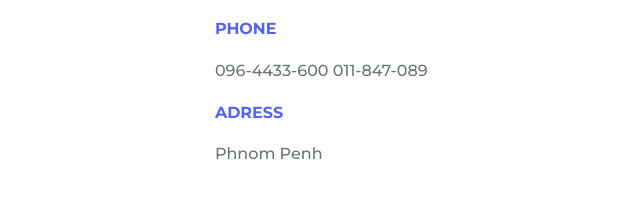
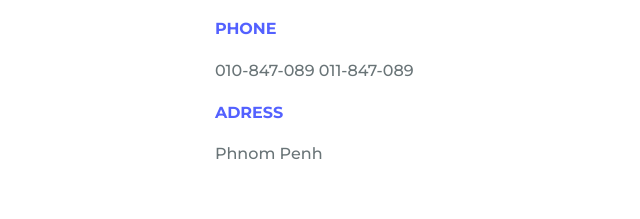
Before and after one commit to vansak168/Portfolio, a plain HTML site: page index.html in a window 1280 px wide. Shown: the part 2899-3118 px from the top of the page, 10-650 px from the left. Drawn offline with nearby package versions, Linux system fonts and the light colour scheme.

Commit message:
Update index.html

```diff
--- a/index.html
+++ b/index.html
@@ -155,7 +155,7 @@
                     </span>
 
                     <h3 class="contact_subtitle">PHONE</h3>
-                    <span class="contact_text"><a href="tel:+85596-4433-600">096-4433-600</a></span>
+                    <span class="contact_text"><a href="tel:+85510-847-089">010-847-089</a></span>
                     <span class="contact_text"><a href="tel:+85511-847-089">011-847-089</a></span>
 
                     <h3 class="contact_subtitle">ADRESS</h3>
```
